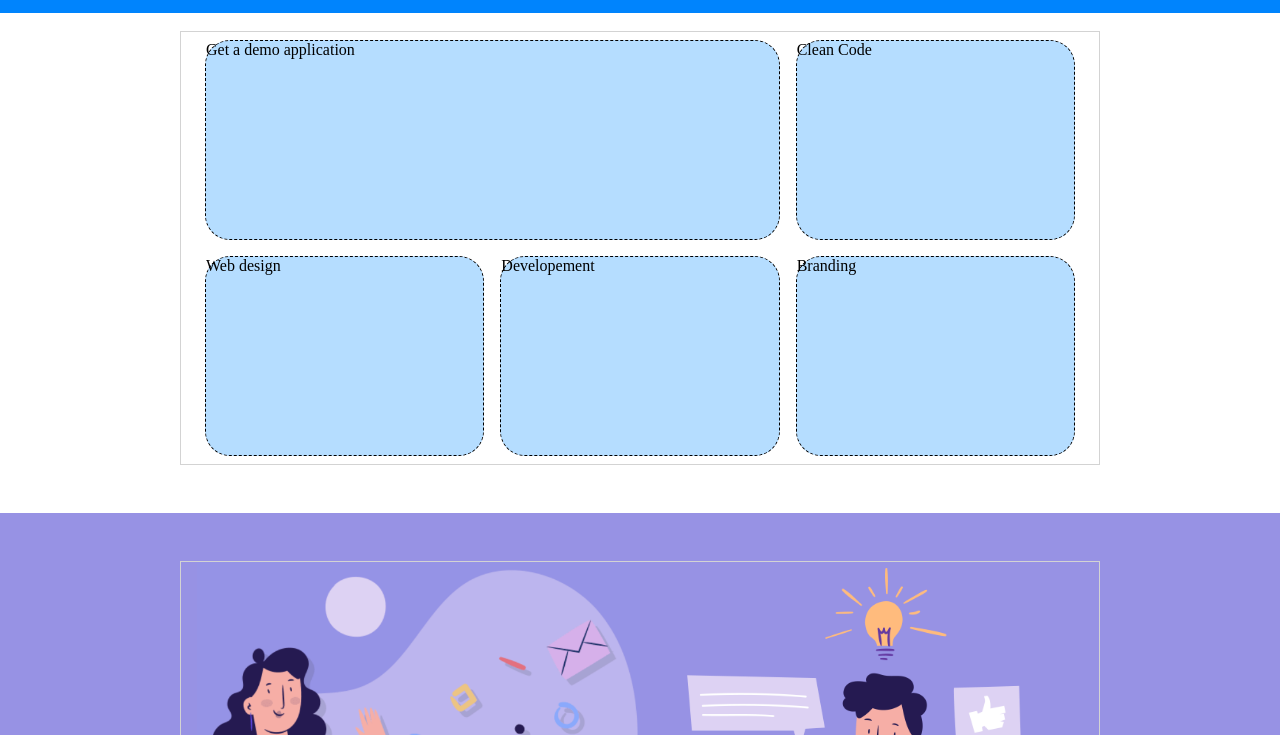
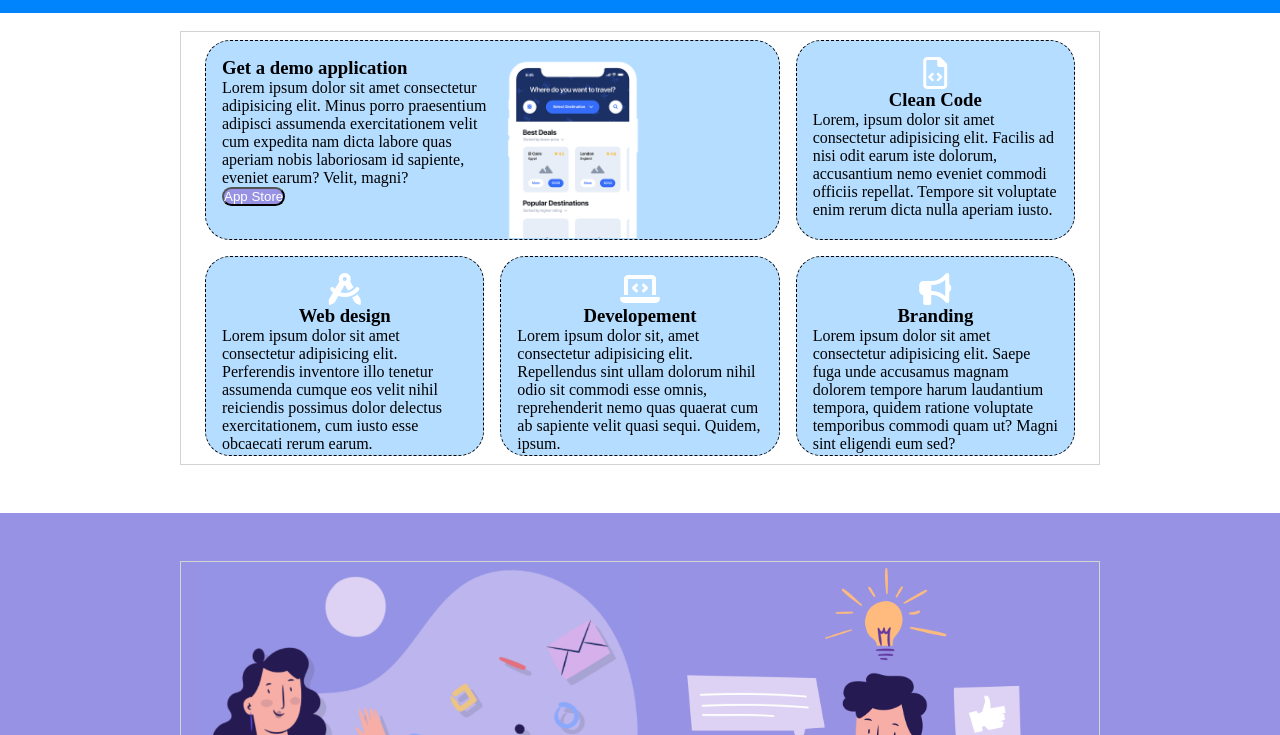
Before and after one commit to Pelliccia96/htmlcss-responsive-layout, a plain HTML site: page index.html in a window 1280 px wide. Shown: the part 65-800 px from the top of the page. Drawn offline with Linux system fonts and the light colour scheme.

Commit message:
first section

```diff
--- a/css/style.css
+++ b/css/style.css
@@ -13,7 +13,7 @@
 main img {
     width: 100%;
     display: block;
-    object-fit: contain;
+    object-fit: cover;
 }
 
 i {
@@ -38,6 +38,10 @@ button {
     border: 1px solid lightgrey;
 }
 
+.img-container {
+    width: 60%;
+}
+
 .flex-column {
     flex-direction: column;
     justify-content: center;
@@ -46,6 +50,12 @@ button {
 .row {
     display: flex;
     flex-wrap: wrap;
+}
+
+.flex {
+    display: flex;
+    flex-direction: column;
+    align-items: center;
 }
 
 .card {
@@ -190,6 +200,11 @@ button {
         flex-direction: row;
     }
 
+    .flex {
+        display: flex;
+        align-items: center;
+    }
+
     .col-lg-1_3 {
         flex-basis: calc(100% / 3);
     }
--- a/index.html
+++ b/index.html
@@ -32,19 +32,46 @@
             <div class="container">
                 <div class="row flex-column">
                     <div class="col-lg-2_3">
-                        <div class="card bg-color-primary-l">Get a demo application</div>
+                        <div class="card bg-color-primary-l flex-column padding">
+                            <div class="col-50">
+                                <h3>Get a demo application</h3>
+                                <p>Lorem ipsum dolor sit amet consectetur adipisicing elit. Minus porro praesentium adipisci assumenda exercitationem velit cum expedita nam dicta labore quas aperiam nobis laboriosam id sapiente, eveniet earum? Velit, magni?</p>
+                                <button>App Store</button>
+                            </div>
+                            <div class="col-50">
+                                <div class="img-container">
+                                    <img src="img/phone.png" alt="">
+                                </div>
+                            </div>
+                        </div>
                     </div>
                     <div class="col-lg-1_3">
-                        <div class="card bg-color-primary-l">Clean Code</div>
+                        <div class="card bg-color-primary-l flex padding">
+                            <div><i class="fa-regular fa-file-code"></i></div>
+                            <h3>Clean Code</h3>
+                            <p>Lorem, ipsum dolor sit amet consectetur adipisicing elit. Facilis ad nisi odit earum iste dolorum, accusantium nemo eveniet commodi officiis repellat. Tempore sit voluptate enim rerum dicta nulla aperiam iusto.</p>
+                        </div>
                     </div>
                     <div class="col-lg-1_3">
-                        <div class="card bg-color-primary-l">Web design</div>
+                        <div class="card bg-color-primary-l flex padding">
+                            <div><i class="fa-solid fa-compass-drafting"></i></div>
+                            <h3>Web design</h3>
+                            <p>Lorem ipsum dolor sit amet consectetur adipisicing elit. Perferendis inventore illo tenetur assumenda cumque eos velit nihil reiciendis possimus dolor delectus exercitationem, cum iusto esse obcaecati rerum earum.</p>
+                        </div>
                     </div>
                     <div class="col-lg-1_3">
-                        <div class="card bg-color-primary-l">Developement</div>
+                        <div class="card bg-color-primary-l flex padding">
+                            <div><i class="fa-solid fa-laptop-code"></i></div>
+                            <h3>Developement</h3>
+                            <p>Lorem ipsum dolor sit, amet consectetur adipisicing elit. Repellendus sint ullam dolorum nihil odio sit commodi esse omnis, reprehenderit nemo quas quaerat cum ab sapiente velit quasi sequi. Quidem, ipsum.</p>
+                        </div>
                     </div>
                     <div class="col-lg-1_3">
-                        <div class="card bg-color-primary-l">Branding</div>
+                        <div class="card bg-color-primary-l flex padding">
+                            <div><i class="fa-solid fa-bullhorn"></i></div>
+                            <h3>Branding</h3>
+                            <p>Lorem ipsum dolor sit amet consectetur adipisicing elit. Saepe fuga unde accusamus magnam dolorem tempore harum laudantium tempora, quidem ratione voluptate temporibus commodi quam ut? Magni sint eligendi eum sed?</p>
+                        </div>
                     </div>
                 </div>
             </div>
```
